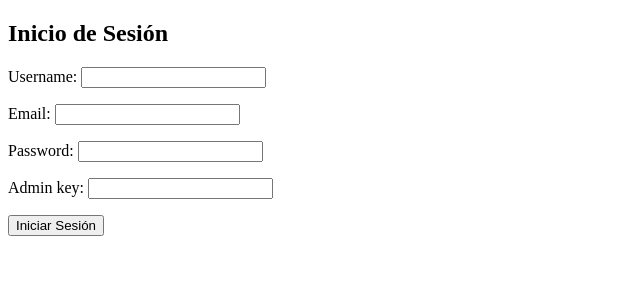
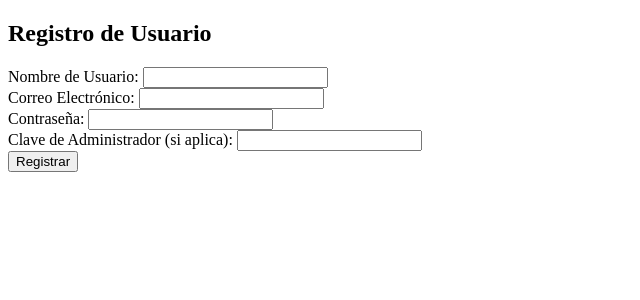
Before and after one commit to morde-creator/gestionMenu, a Django app: template vehiculos_project/autos/templates/login/login.html in a window 1280 px wide. Shown: the top 300 px of the page, without its empty margins (0-640 px from the left). Run offline with Django 5.2, Linux system fonts and the light colour scheme; the template is opened without the code that fills it: values that come from a table or form of the project are taken from there, others are empty.

Commit message:
Update login.html

```diff
--- a/vehiculos_project/autos/templates/login/login.html
+++ b/vehiculos_project/autos/templates/login/login.html
@@ -1,22 +1,24 @@
 <!DOCTYPE html>
 <html>
 <head>
-    <title>Inicio de Sesión</title>
+    <title>Registro de Usuario</title>
 </head>
 <body>
-    <h2>Inicio de Sesión</h2>
-    <form method="post" action="{% url 'login' %}">
-        {% csrf_token %}
-        {{ form.as_p }}
-        <button type="submit">Iniciar Sesión</button>
+    <h2>Registro de Usuario</h2>
+    <form id="registrationForm">
+        <label for="username">Nombre de Usuario:</label>
+        <input type="text" id="username" name="username" required><br>
+
+        <label for="email">Correo Electrónico:</label>
+        <input type="email" id="email" name="email" required><br>
+
+        <label for="password">Contraseña:</label>
+        <input type="password" id="password" name="password" required><br>
+
+        <label for="adminKey">Clave de Administrador (si aplica):</label>
+        <input type="text" id="adminKey" name="adminKey"><br>
+
+        <button type="submit">Registrar</button>
     </form>
-
-    {% if messages %}
-        <ul>
-            {% for message in messages %}
-                <li>{{ message }}</li>
-            {% endfor %}
-        </ul>
-    {% endif %}
 </body>
 </html>
```
